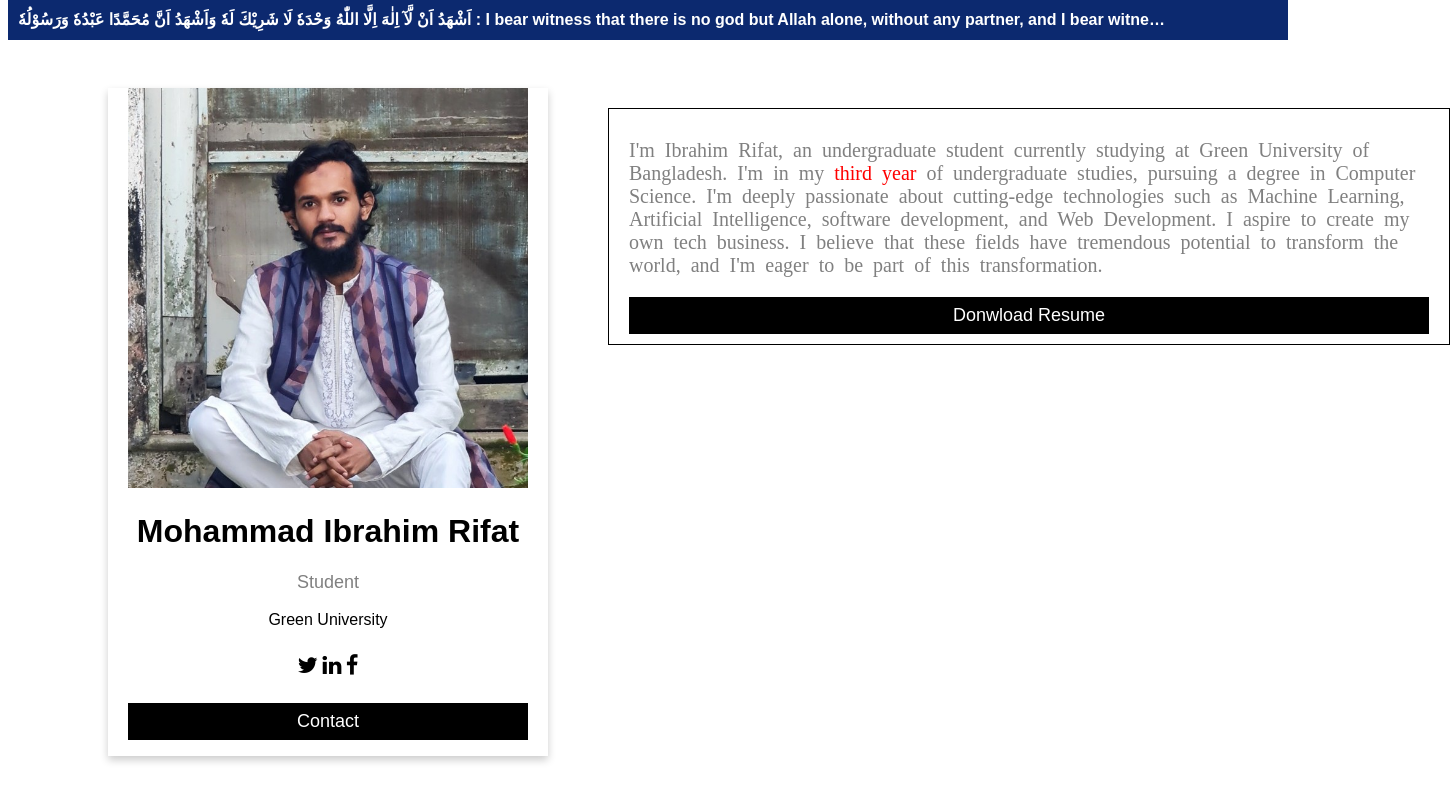
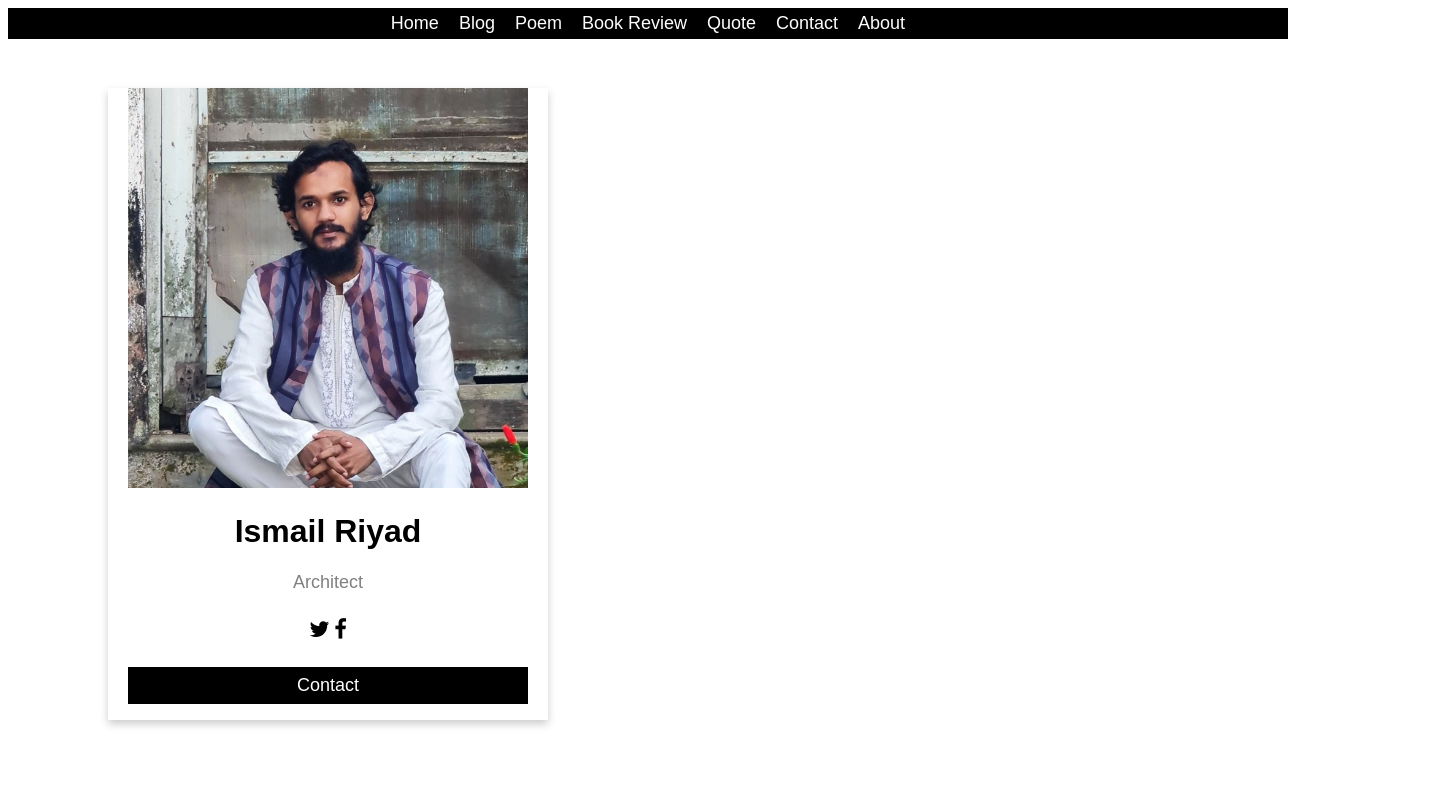
Before and after one commit to riyaddairy/riyad, a plain HTML site: page about.html in a window 1280 px wide. Shown: the whole page, 1450 px wide, since content can reach past the window. Drawn offline with Linux system fonts and the light colour scheme.

Commit message:
Update about.html

```diff
--- a/about.html
+++ b/about.html
@@ -70,44 +70,31 @@ button:hover, a:hover {
 </style>
 </head>
 <body>
-    <div class="header">
-        <h3 class="shahada">اَشْهَدُ اَنْ لَّآ اِلٰهَ اِلَّا اللّٰهُ وَحْدَهٗ لَا شَرِيْكَ لَهٗ وَاَشْهَدُ اَنَّ مُحَمَّدًا عَبْدُهٗ وَرَسُوْلُهٗ : I bear witness that there is no god but Allah alone, without any partner, and I bear witness that Muhammad is His servant and Messenger.</h3>
-    </div>
 
     <nav class="navbar">
-        <a href="home.html" target="_top" id="home">Home</a>
-        <a href="index.html" target="_self" id="blog">Blog</a>
-        <a href="project.html" target="_blank" id="project">Projects</a>
-        <a href="#resources" id="resources">Resources</a>
-        <a href="#publication" id="publication">Publication</a>
-        <a href="contact.html" id="contact">Contact</a>
+        <a href="home.html"  id="home">Home</a>
+        <a href="index.html"  id="blog">Blog</a>
+        <a href="poem.html"  id="poem">Poem</a>
+        <a href="bookReview.html" id="publication">Book Review</a>
+        <a href="quote.html" id="publication">Quote</a>
+        <a href="false doctrine.html" id="False doctrine">Contact</a>
         <a href="about.html" target="_blank" id="about">About</a>
     </nav>
 
 <div class="card">
   <img src="images/dp.jpg" alt="John" style="width:100%">
-  <h1>Mohammad Ibrahim Rifat</h1>
-  <p class="title">Student</p>
-  <p>Green University</p>
+  <h1>Ismail Riyad</h1>
+  <p class="title">Architect</p>
+
   <div style="margin: 24px 0;">
-    <a href="https://twitter.com/RifuRifat1"><i class="fa fa-twitter"></i></a>
-    <a href="https://www.linkedin.com/in/ibrahimrifatcse/"><i class="fa fa-linkedin"></i></a>
-    <a href="https://www.facebook.com/ibrahimrifat18/"><i class="fa fa-facebook"></i></a>
+    <a href="#"><i class="fa fa-twitter"></i></a>
+    <a href="#"></i></a>
+    <a href="https://www.facebook.com/archridu"><i class="fa fa-facebook"></i></a>
   </div>
   <p><button>Contact</button></p>
 </div>
 
-<div class="about-info">
-    <p class="about-paragraph">
-        I'm Ibrahim Rifat, an undergraduate student currently studying at Green University of Bangladesh. I'm in my <span class="highlight"> third year</span> of undergraduate studies, pursuing a degree in Computer Science. I'm deeply passionate about cutting-edge technologies such as Machine Learning, Artificial Intelligence, software development, and Web Development. I aspire to create my own tech business. I believe that these fields have tremendous potential to transform the world, and I'm eager to be part of this transformation.
-    </p>
 
-    <div class="resume">
-      <button class="resume-button">
-        Donwload Resume
-      </button>
-    </div>
-</div>
 
 
 </body>
```
